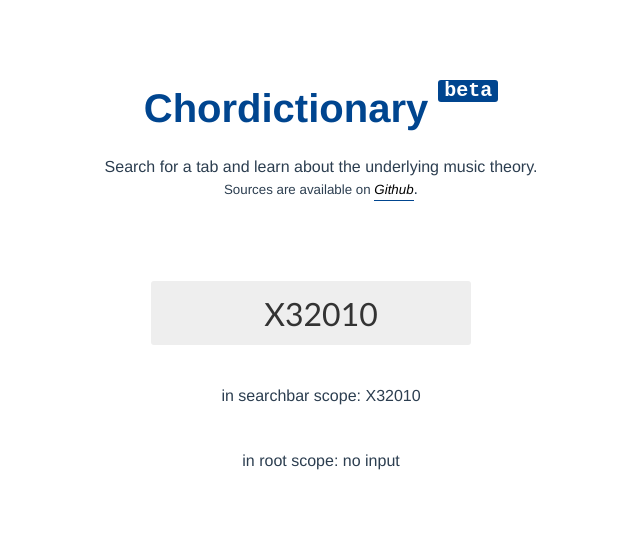
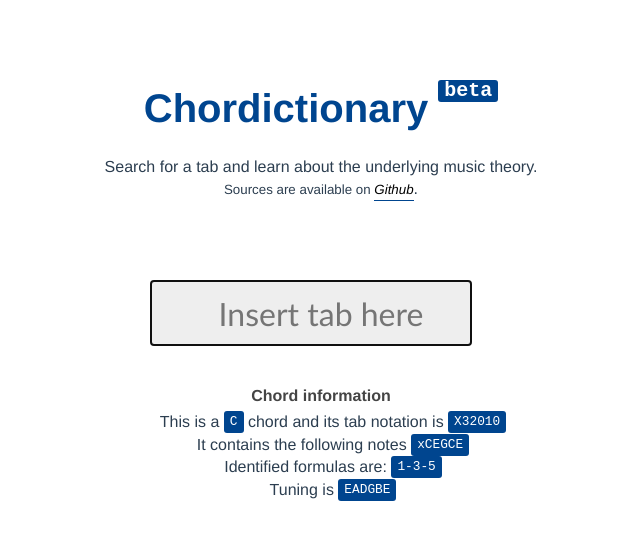
Before and after one commit to greird/chordictionary-website, a Vue app: page / in a window 1280 px wide. Shown: the top 540 px of the page, without its empty margins (319-959 px from the left). Built offline with nearby package versions, Linux system fonts and the light colour scheme.

Commit message:
Adding chord info layout

```diff
--- a/src/App.vue
+++ b/src/App.vue
@@ -2,22 +2,38 @@
 	<div id="app">
 		<masthead />
 		<searchbar v-on:newtab="updateTab" />
-		<br />in root scope: {{ tab }}
+		<chordinfo
+			v-bind:message="message"
+			v-bind:chordName="chordName"
+			v-bind:chordTab="tab"
+			v-bind:chordNotes="chordNotes"
+			v-bind:chordFormulas="chordFormulas"
+			v-bind:chordTuning="tuning"
+			/>
 	</div>
 </template>
 
 <script>
 	import masthead from './components/masthead.vue'
 	import searchbar from './components/searchbar.vue'
+	import chordinfo from './components/chordinfo.vue'
 
 	export default {
 		name: 'app',
 		components: {
 			masthead,
-			searchbar
+			searchbar,
+			chordinfo
 		},
 		data() {
-			return { tab: 'no input' }
+			return {
+				message: '',
+				tuning: 'EADGBE',
+				tab: 'X32010',
+				chordName: 'C',
+				chordNotes: 'xCEGCE',
+				chordFormulas: '1-3-5'
+			}
 		},
 		methods: {
 			updateTab(inputTab) {
--- a/src/components/chordinfo.vue
+++ b/src/components/chordinfo.vue
@@ -0,0 +1,33 @@
+<template>
+<dl>
+	<dt>Chord information</dt>
+	<dd>
+		{{ message }}
+	</dd>
+	<dd>
+		This is a
+		<code>{{ chordName }}</code>
+		chord and its tab notation is
+		<code>{{ chordTab }}</code>
+	</dd>
+	<dd>
+		It contains the following notes
+		<code>{{ chordNotes }}</code>
+	</dd>
+	<dd>
+		Identified formulas are:
+		<code>{{ chordFormulas }}</code>
+	</dd>
+	<dd>
+		Tuning is
+		<code>{{ chordTuning }}</code>
+	</dd>
+</dl>
+</template>
+
+<script>
+	export default {
+		name: 'chordingo',
+		props: ['message', 'chordName', 'chordTab', 'chordNotes', 'chordFormulas', 'chordTuning']
+	}
+</script>
--- a/src/components/searchbar.vue
+++ b/src/components/searchbar.vue
@@ -4,10 +4,10 @@
 			<fieldset>
 				<input id="inputTab" type="text" name="tab" v-model.lazy.trim="inputTab" placeholder="Insert tab here"
 				v-on:change="updateTab"
+				v-focus
 				required />
 			</fieldset>
 		</form>
-		<p>in searchbar scope: {{ inputTab }}</p>
 	</div>
 </template>
 
@@ -15,12 +15,20 @@
 	export default {
 		name: 'searchbar',
 		data() {
-			return { inputTab: 'X32010' }
+			return { inputTab: '' }
 		},
 		methods: {
 			updateTab() {
 				this.$emit('newtab', this.inputTab);
 			}
+		},
+		directives: {
+			focus: {
+				// directive definition
+				inserted: function (el) {
+					el.focus()
+				}
+			}
 		}
 	}
 </script>
```
